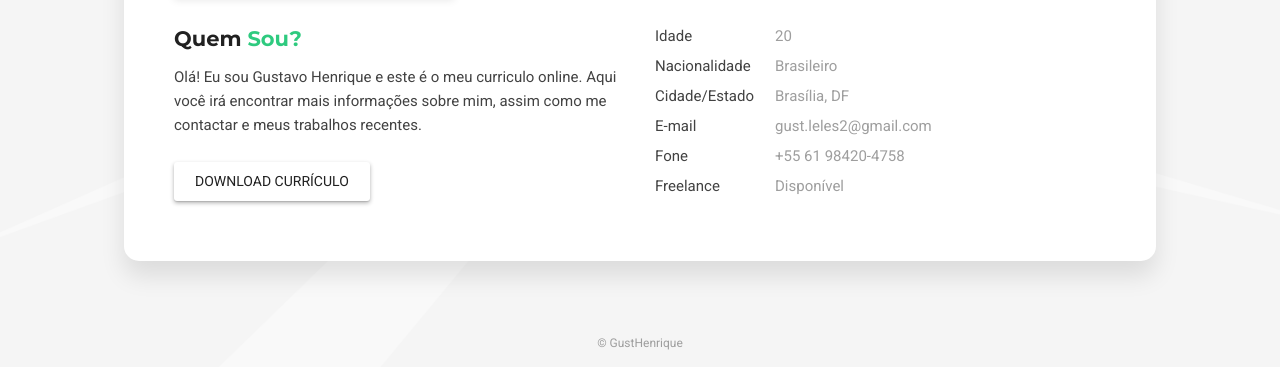
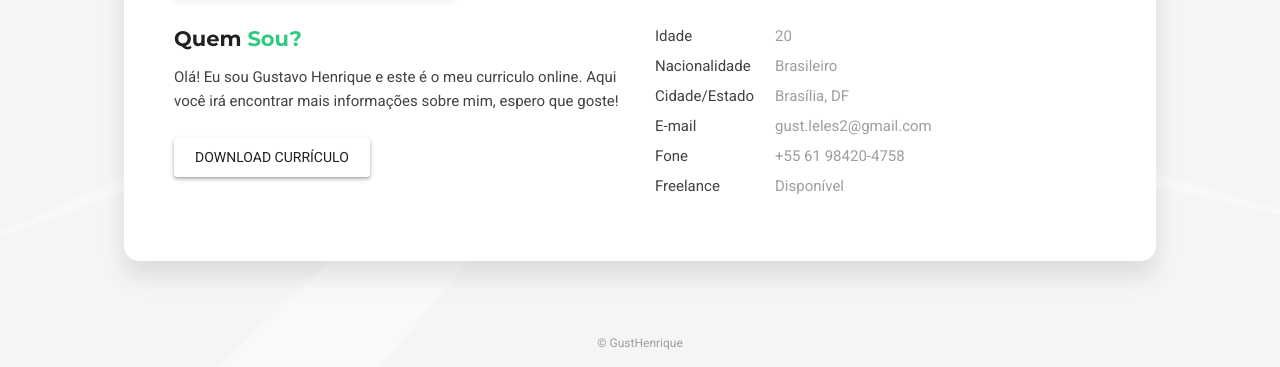
Before and after one commit to GustHenrique/gusthenrique.github.io, a plain HTML site: page index.html in a window 1280 px wide. Shown: the part 433-800 px from the top of the page. Drawn offline with Linux system fonts and the light colour scheme.

```diff
--- a/index.html
+++ b/index.html
@@ -125,7 +125,7 @@
                         </div>
                         <p>
                           Olá! Eu sou Gustavo Henrique e este é o meu curriculo online. Aqui você irá encontrar
-                          mais informações sobre mim, assim como me contactar e meus trabalhos recentes.
+                          mais informações sobre mim, espero que goste!
                         </p>
                       </div>
                       <div class="download-resume">
```
